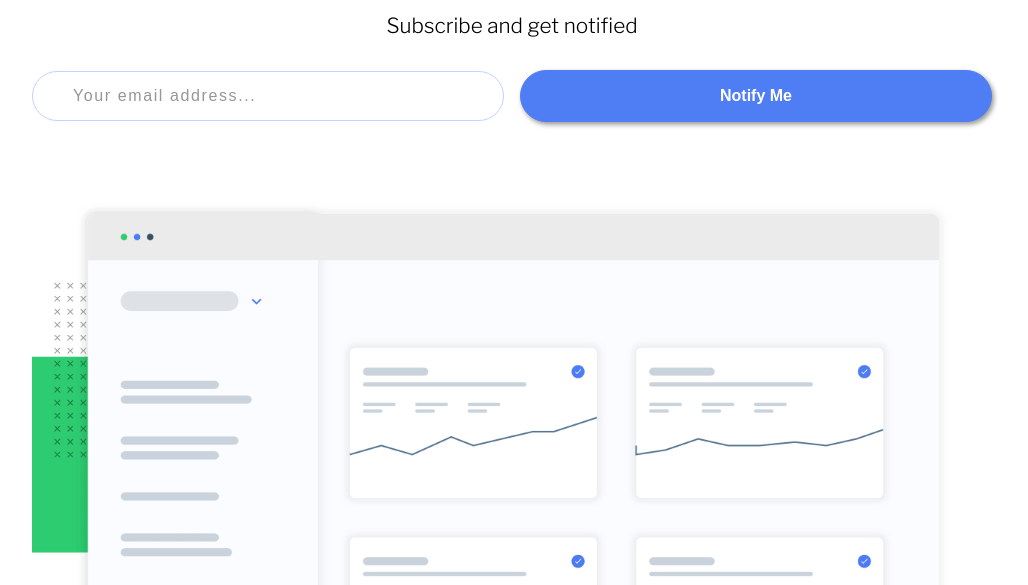
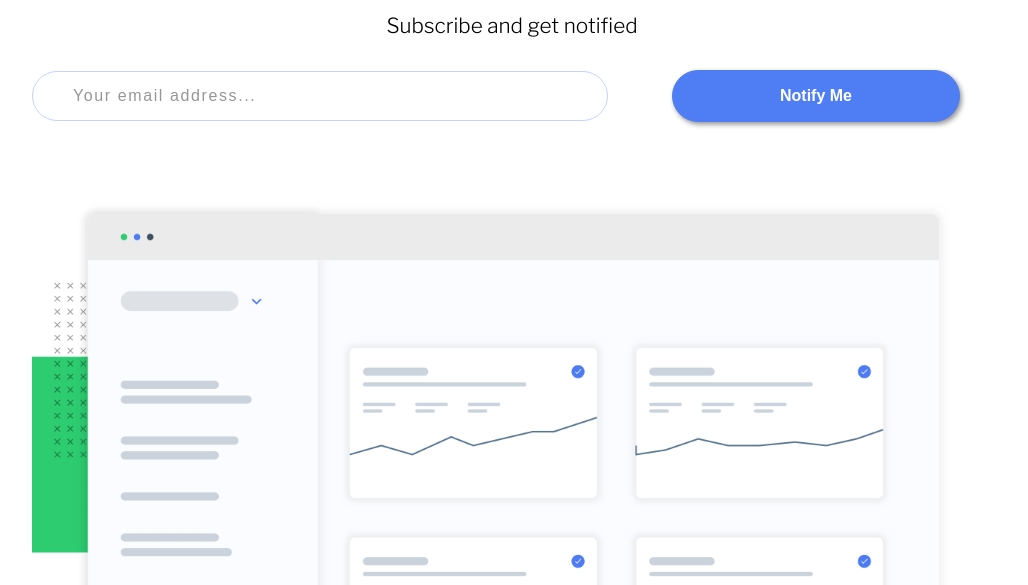
Before and after one commit to ryancodes116/ping-coming-soon-page, a plain HTML site: page index.html in a window 1280 px wide. Shown: the part 215-800 px from the top of the page, without its empty margins (128-1156 px from the left). Drawn offline with nearby package versions, Linux system fonts and the light colour scheme.

```diff
--- a/style.css
+++ b/style.css
@@ -171,7 +171,7 @@ footer .icons i:hover {
     font-size: 1.3rem;
   }
 
-  .form {
+  /* .form {
     display: flex;
     flex-direction: row;
   }
@@ -182,6 +182,32 @@ footer .icons i:hover {
 
   .form .submitBtn {
     margin-top: 0;
+  } */
+
+  .form {
+    display: grid;
+    grid-template-columns: repeat(3, 1fr);
+    grid-template-rows: auto;
+    grid-template-areas:
+      'email email submit'
+      'error error error';
+  }
+
+  .form .email {
+    grid-area: email;
+    margin-right: 1rem;
+  }
+
+  .form .submitBtn {
+    grid-area: submit;
+    margin-top: 0;
+  }
+
+  .form .error-message {
+    margin-top: 1rem;
+    grid-area: error;
+    justify-self: start;
+    padding-left: 1.5rem;
   }
 }
 
```
